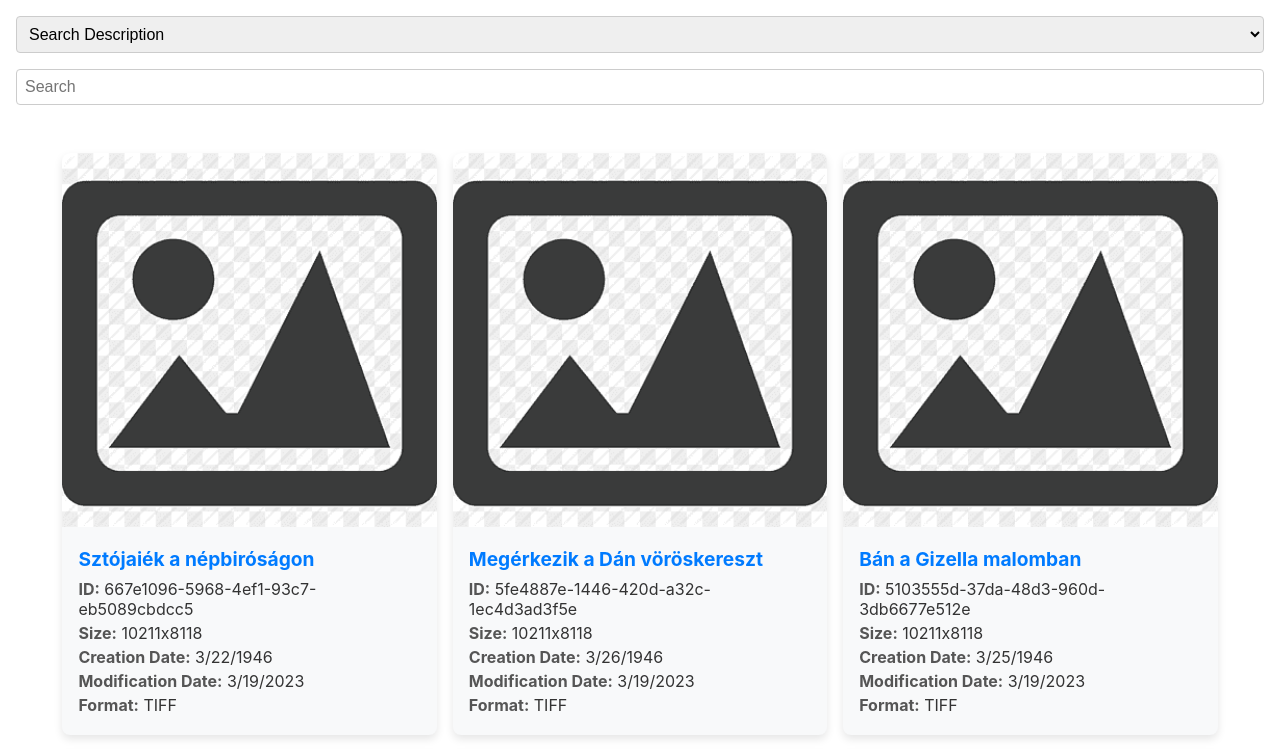
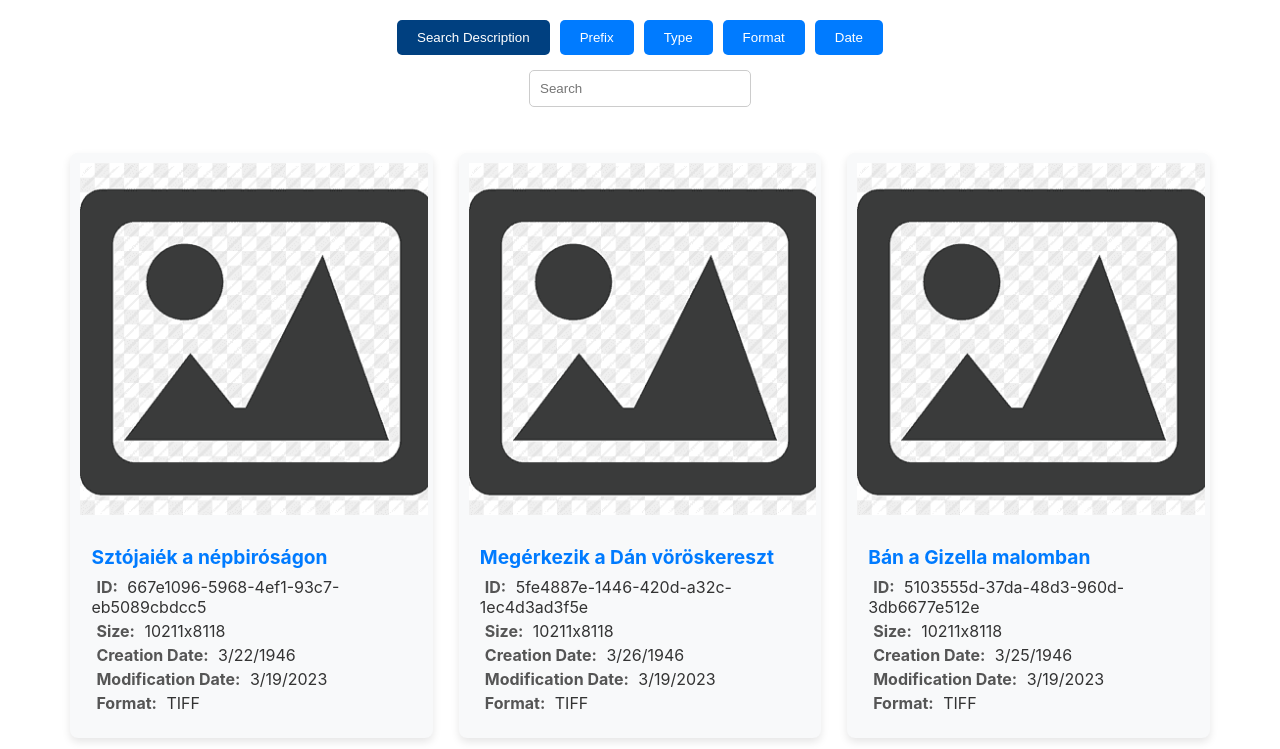
Before and after one commit to Sati94/imageDisplay, a React (Create React App) app in the folder image-browser/: page / in a window 1280 px wide. Shown: the top 749 px of the page. Built offline with nearby package versions, Linux system fonts and the light colour scheme.

Commit message:
changes input => buttons

```diff
--- a/image-browser/src/App.css
+++ b/image-browser/src/App.css
@@ -1,3 +1,7 @@
+* {
+  margin: 5px
+}
+
 .App {
   text-align: center;
 }
--- a/image-browser/src/Components/ImageList/ImageList.css
+++ b/image-browser/src/Components/ImageList/ImageList.css
@@ -1,21 +1,35 @@
 .search-container {
     display: flex;
     flex-direction: column;
-    gap: 8px;
-    padding: 16px;
-    margin-bottom: 16px;
+    align-items: center;
+    margin-bottom: 20px;
 }
 
-.search-container select,
-.search-container input {
-    padding: 8px;
-    font-size: 1em;
-    border: 1px solid #ccc;
-    border-radius: 4px;
+.button-group button {
+    padding: 10px 20px;
+    background-color: #007BFF;
+    color: white;
+    border: none;
+    border-radius: 5px;
+    cursor: pointer;
+    transition: background-color 0.3s ease;
 }
 
-.search-container select {
-    margin-bottom: 8px;
+.button-group button:hover {
+    background-color: #0056b3;
+}
+
+.button-group button.active {
+    background-color: #004080;
+    /* Sötétebb szín az aktív állapotban */
+}
+
+input[type="text"],
+input[type="date"] {
+    padding: 10px;
+    border: 1px solid #ccc;
+    border-radius: 5px;
+    width: 200px;
 }
 
 /* Kártya stílusok */
--- a/image-browser/src/Components/ImageList/ImageList.jsx
+++ b/image-browser/src/Components/ImageList/ImageList.jsx
@@ -2,8 +2,6 @@ import React, { useState } from "react";
 import "./ImageList.css"
 import data from "../Asserts/data.json"
 import img from "../Asserts/Images/img.png"
-
-
 
 
 const ImageList = () => {
@@ -26,10 +24,15 @@ const ImageList = () => {
         }, []);
     */
     const [filter, setFilter] = useState({
-        category: "default",
+        category: "search",
         query: ""
     })
-
+    const handleCategoryChange = (category) => {
+        setFilter((prevFilter) => ({
+            ...prevFilter,
+            category: category
+        }));
+    };
     const handleInputChange = (e) => {
         const { name, value } = e.target;
         setFilter((prevFilter) => ({
@@ -42,6 +45,7 @@ const ImageList = () => {
         const date = new Date(dateString);
         return date.toLocaleDateString(); // A toLocaleDateString() metódus az aktuális locale alapján formázza a dátumot
     };
+
 
 
     const filteredImages = data.response.docs.filter((image) => {
@@ -62,17 +66,47 @@ const ImageList = () => {
     return (
         <div>
             <div className="search-container">
-                <select name="category" value={filter.category} onChange={handleInputChange}>
-                    <option value="default">Search Description</option>
-                    <option value="prefix">Prefix</option>
-                    <option value="type">Type</option>
-                    <option value="format">Format</option>
-                    <option value="date">Date</option>
-                </select>
+                <div className="button-group">
+                    <button
+                        className={filter.category === "search" ? "active" : ""}
+                        onClick={() => handleCategoryChange("default")}
+
+                    >
+                        Search Description
+                    </button>
+                    <button
+                        className={filter.category === "prefix" ? "active" : ""}
+                        onClick={() => handleCategoryChange("prefix")}
+
+                    >
+                        Prefix
+                    </button>
+                    <button
+                        className={filter.category === "type" ? "active" : ""}
+                        onClick={() => handleCategoryChange("type")}
+
+                    >
+                        Type
+                    </button>
+                    <button
+                        className={filter.category === "format" ? "active" : ""}
+                        onClick={() => handleCategoryChange("format")}
+
+                    >
+                        Format
+                    </button>
+                    <button
+                        className={filter.category === "date" ? "active" : ""}
+                        onClick={() => handleCategoryChange("date")}
+
+                    >
+                        Date
+                    </button>
+                </div>
                 <input
                     type={filter.category === "date" ? "date" : "text"}
                     name="query"
-                    placeholder="Search"
+                    placeholder={filter.category.charAt(0).toUpperCase() + filter.category.slice(1)}
                     value={filter.query}
                     onChange={handleInputChange}
                 />
@@ -98,7 +132,7 @@ const ImageList = () => {
                     </div>
                 ))}
             </div>
-        </div>
+        </div >
     );
 }
 
```
